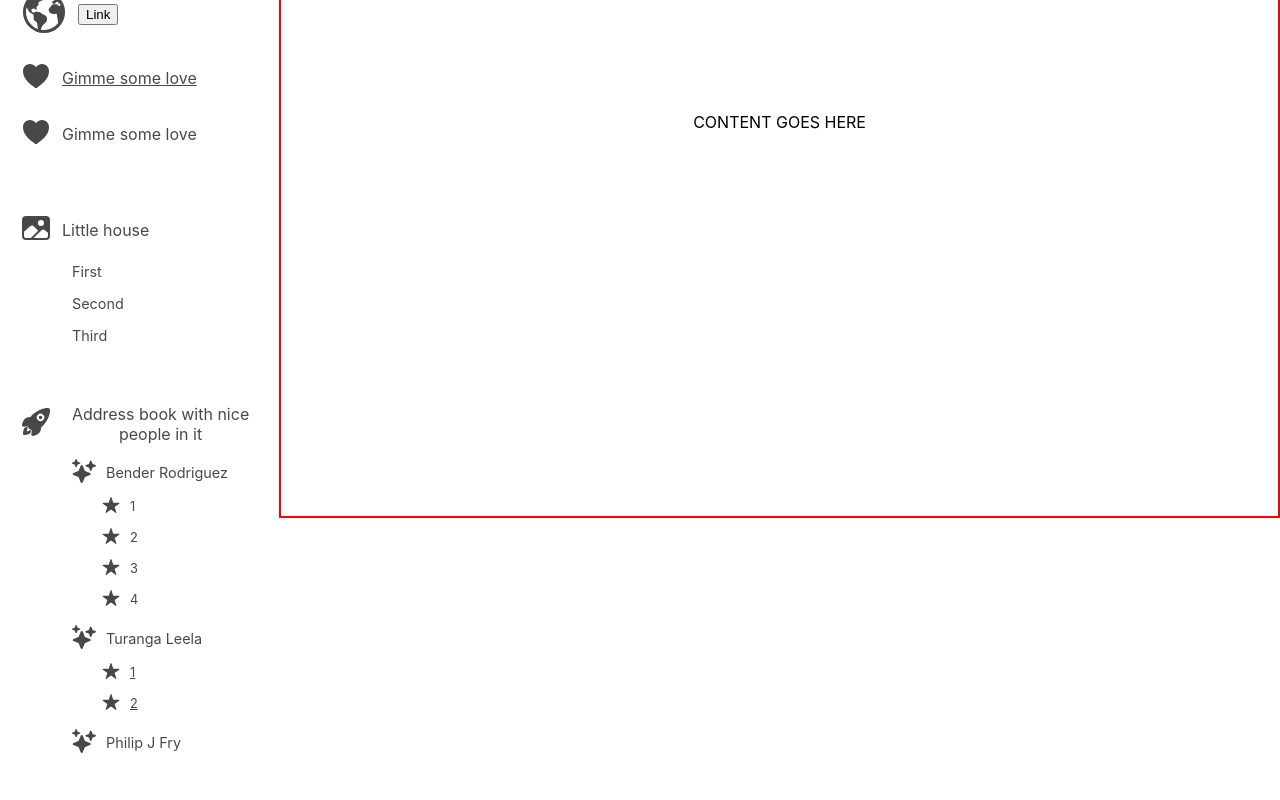
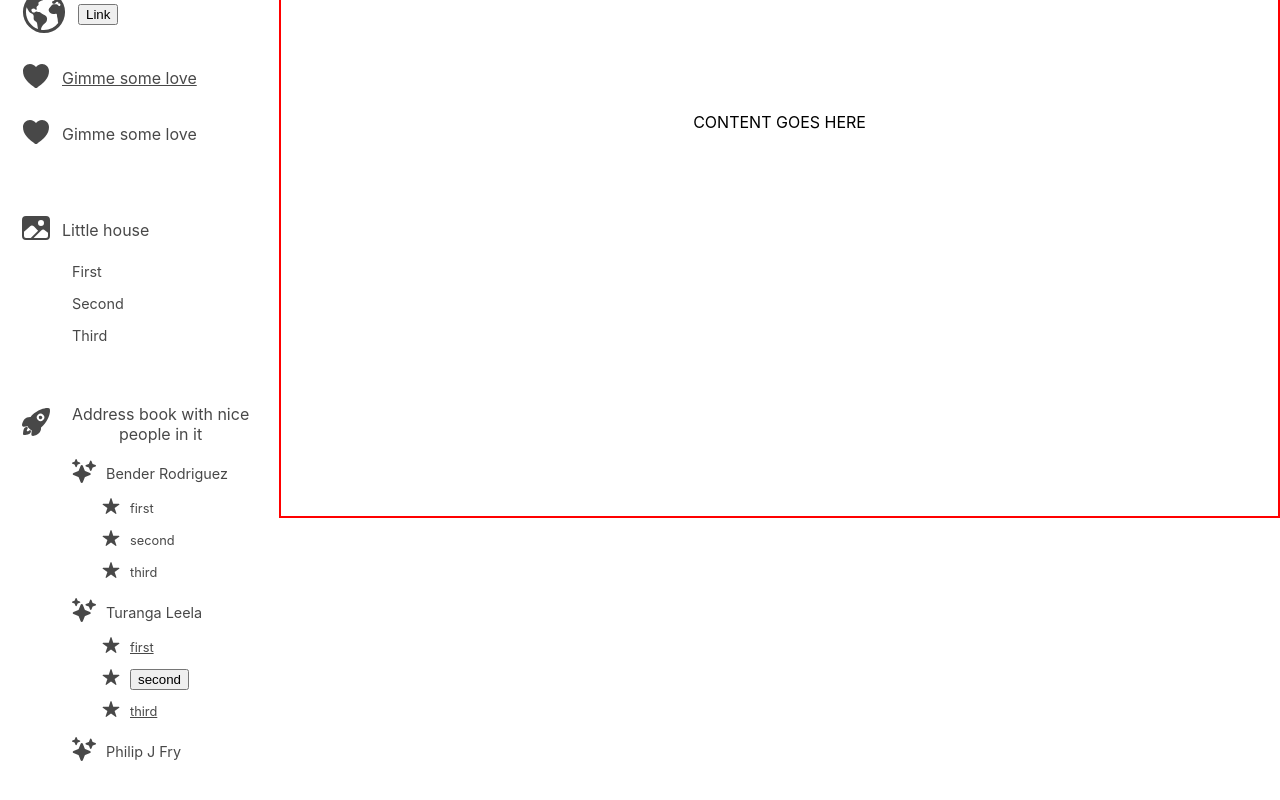
Before and after one commit to cpmech/rcomps, a React (Create React App) app: page / in a window 1280 px wide. Shown: the part 280-1080 px from the top of the page. Built offline with nearby package versions, Linux system fonts and the light colour scheme.

Commit message:
Fix use of link in sub entries

```diff
--- a/src/components/layout/RcMenuHoriz.tsx
+++ b/src/components/layout/RcMenuHoriz.tsx
@@ -19,6 +19,7 @@ export interface RcMenuHorizProps {
   paddingVert?: string;
   paddingHoriz?: string;
   gapVert?: string;
+  gapVertSubEntries?: string;
   gapVertSubSubEntries?: string;
   gapHorizLabel?: string;
   gapHorizSubLabel?: string;
@@ -46,6 +47,7 @@ export const RcMenuHoriz: React.FC<RcMenuHorizProps> = ({
   paddingVert = '5px',
   paddingHoriz = '20px',
   gapVert = '5px',
+  gapVertSubEntries = '15px',
   gapVertSubSubEntries = '10px',
   gapHorizLabel = '10px',
   gapHorizSubLabel = '10px',
@@ -90,6 +92,24 @@ export const RcMenuHoriz: React.FC<RcMenuHorizProps> = ({
       align-items: center;
     `,
 
+    sub: css`
+      color: ${color};
+      margin-left: ${gapHorizLabel};
+      display: flex;
+      flex-direction: row;
+      align-items: center;
+      padding-top: ${gapVertSubEntries};
+    `,
+
+    subsub: css`
+      color: ${color};
+      margin-left: calc(${gapHorizLabel} + ${indentSub});
+      display: flex;
+      flex-direction: row;
+      align-items: center;
+      padding-top: ${gapVertSubSubEntries};
+    `,
+
     label: css`
       margin-left: ${gapHorizLabel};
     `,
@@ -106,30 +126,21 @@ export const RcMenuHoriz: React.FC<RcMenuHorizProps> = ({
     labelSub: (underline = false) => css`
       color: ${color};
       ${underline ? 'text-decoration: underline;' : 'text-decoration: none;'}
-      margin-left: ${gapHorizLabel};
       font-size: ${fontSizeSubEntries};
       cursor: pointer;
       :hover {
         color: ${colorHover};
       }
-      display: flex;
-      flex-direction: row;
-      align-items: center;
     `,
 
     labelSubSub: (underline = false) => css`
       color: ${color};
       ${underline ? 'text-decoration: underline;' : 'text-decoration: none;'}
-      margin-left: calc(${gapHorizLabel} + ${indentSub});
       font-size: ${fontSizeSubSubEntries};
       cursor: pointer;
       :hover {
         color: ${colorHover};
       }
-      display: flex;
-      flex-direction: row;
-      align-items: center;
-      padding-top: ${gapVertSubSubEntries};
     `,
 
     icon: css`
@@ -157,19 +168,20 @@ export const RcMenuHoriz: React.FC<RcMenuHorizProps> = ({
       subsub.link
     ) : subsub.onClick ? (
       <div css={styles.labelSubSub(subsub.underline)} onClick={subsub.onClick}>
-        <div css={subsub.icon && styles.iconSubSub}>{subsub.icon}</div>
-        <div>{subsub.label}</div>
+        {subsub.label}
       </div>
     ) : (
       <a css={styles.labelSubSub(subsub.underline)} href={subsub.href}>
-        <div css={subsub.icon && styles.iconSubSub}>{subsub.icon}</div>
-        <div>{subsub.label}</div>
+        {subsub.label}
       </a>
     );
     return (
       <Fragment key={key}>
         <div></div>
-        {ele}
+        <div css={styles.subsub}>
+          <div css={subsub.icon && styles.iconSubSub}>{subsub.icon}</div>
+          {ele}
+        </div>
       </Fragment>
     );
   };
@@ -182,19 +194,20 @@ export const RcMenuHoriz: React.FC<RcMenuHorizProps> = ({
       sub.link
     ) : sub.onClick ? (
       <div css={styles.labelSub(sub.underline)} onClick={sub.onClick}>
-        <div css={sub.icon && styles.iconSub}>{sub.icon}</div>
-        <div>{sub.label}</div>
+        {sub.label}
       </div>
     ) : (
       <a css={styles.labelSub(sub.underline)} href={sub.href}>
-        <div css={sub.icon && styles.iconSub}>{sub.icon}</div>
-        <div>{sub.label}</div>
+        {sub.label}
       </a>
     );
     return (
       <Fragment key={key}>
         <div></div>
-        {ele}
+        <div css={styles.sub}>
+          <div css={sub.icon && styles.iconSub}>{sub.icon}</div>
+          {ele}
+        </div>
         {sub.subSubEntries?.map((subsub, k) => renderSubSubEntry(`${key}-${k}`, subsub))}
       </Fragment>
     );
--- a/src/components/layout/RcMenuVert.tsx
+++ b/src/components/layout/RcMenuVert.tsx
@@ -1,6 +1,6 @@
 /** @jsxImportSource @emotion/react */
 import { css } from '@emotion/react';
-import { Fragment, ReactNode } from 'react';
+import { Fragment } from 'react';
 import { RcMenuEntry, RcMenuSubEntry, RcMenuSubSubEntry } from './RcMenuEntry';
 
 export interface RcMenuVertProps {
@@ -101,15 +101,36 @@ export const RcMenuVert: React.FC<RcMenuVertProps> = ({
       grid-template-columns: auto auto;
       justify-content: flex-start;
       align-items: center;
+      ${labelWordBreak ? `word-break: break-all;` : ''}
+    `,
+
+    sub: css`
+      color: ${color};
+      margin-left: ${gapHorizLabel};
+      display: flex;
+      flex-direction: row;
+      align-items: center;
+      padding-top: ${gapVertSubEntries};
+      ${labelSubWordBreak ? `word-break: break-all;` : ''}
+    `,
+
+    subsub: css`
+      color: ${color};
+      margin-left: calc(${gapHorizLabel} + ${indentSub});
+      display: flex;
+      flex-direction: row;
+      align-items: center;
+      padding-top: ${gapVertSubSubEntries};
+      ${labelSubWordBreak ? `word-break: break-all;` : ''}
     `,
 
     label: css`
+      color: ${color};
       ${labelWordBreak ? `word-break: break-all;` : ''}
     `,
 
     labelHL: (underline = false) => css`
       color: ${color};
-      ${labelWordBreak ? `word-break: break-all;` : ''}
       ${underline ? 'text-decoration: underline;' : 'text-decoration: none;'}
       cursor: pointer;
       :hover {
@@ -119,34 +140,22 @@ export const RcMenuVert: React.FC<RcMenuVertProps> = ({
 
     labelSub: (underline = false) => css`
       color: ${color};
-      ${labelSubWordBreak ? `word-break: break-all;` : ''}
       ${underline ? 'text-decoration: underline;' : 'text-decoration: none;'}
-      margin-left: ${gapHorizLabel};
       font-size: ${fontSizeSubEntries};
       cursor: pointer;
       :hover {
         color: ${colorHover};
       }
-      display: flex;
-      flex-direction: row;
-      align-items: center;
-      padding-top: ${gapVertSubEntries};
     `,
 
     labelSubSub: (underline = false) => css`
       color: ${color};
-      ${labelSubWordBreak ? `word-break: break-all;` : ''}
       ${underline ? 'text-decoration: underline;' : 'text-decoration: none;'}
-      margin-left: calc(${gapHorizLabel} + ${indentSub});
       font-size: ${fontSizeSubSubEntries};
       cursor: pointer;
       :hover {
         color: ${colorHover};
       }
-      display: flex;
-      flex-direction: row;
-      align-items: center;
-      padding-top: ${gapVertSubSubEntries};
     `,
 
     icon: css`
@@ -170,19 +179,20 @@ export const RcMenuVert: React.FC<RcMenuVertProps> = ({
       subsub.link
     ) : subsub.onClick ? (
       <div css={styles.labelSubSub(subsub.underline)} onClick={subsub.onClick}>
-        <div css={subsub.icon && styles.iconSubSub}>{subsub.icon}</div>
-        <div>{subsub.label}</div>
+        {subsub.label}
       </div>
     ) : (
       <a css={styles.labelSubSub(subsub.underline)} href={subsub.href}>
-        <div css={subsub.icon && styles.iconSubSub}>{subsub.icon}</div>
-        <div>{subsub.label}</div>
+        {subsub.label}
       </a>
     );
     return (
       <Fragment key={key}>
         <div></div>
-        {ele}
+        <div css={styles.subsub}>
+          <div css={subsub.icon && styles.iconSubSub}>{subsub.icon}</div>
+          {ele}
+        </div>
       </Fragment>
     );
   };
@@ -195,19 +205,20 @@ export const RcMenuVert: React.FC<RcMenuVertProps> = ({
       sub.link
     ) : sub.onClick ? (
       <div css={styles.labelSub(sub.underline)} onClick={sub.onClick}>
-        <div css={sub.icon && styles.iconSub}>{sub.icon}</div>
-        <div>{sub.label}</div>
+        {sub.label}
       </div>
     ) : (
       <a css={styles.labelSub(sub.underline)} href={sub.href}>
-        <div css={sub.icon && styles.iconSub}>{sub.icon}</div>
-        <div>{sub.label}</div>
+        {sub.label}
       </a>
     );
     return (
       <Fragment key={key}>
         <div></div>
-        {ele}
+        <div css={styles.sub}>
+          <div css={sub.icon && styles.iconSub}>{sub.icon}</div>
+          {ele}
+        </div>
         {sub.subSubEntries?.map((subsub, k) => renderSubSubEntry(`${key}-${k}`, subsub))}
       </Fragment>
     );
--- a/src/components/layout/__stories__/menuEntries.tsx
+++ b/src/components/layout/__stories__/menuEntries.tsx
@@ -65,22 +65,46 @@ export const entries: RcMenuEntry[] = [
         icon: <IconSparkles size="24px" />,
         label: 'Bender Rodriguez',
         onClick: () => window.alert('Bender clicked'),
-        subSubEntries: [1, 2, 3, 4].map((num) => ({
-          icon: <IconStar size="18px" />,
-          label: `${num}`,
-          onClick: () => window.alert(`Bender clicked on number ${num}`),
-        })),
+        subSubEntries: [
+          {
+            icon: <IconStar size="18px" />,
+            label: `first`,
+            onClick: () => window.alert(`Bender clicked on first`),
+          },
+          {
+            icon: <IconStar size="18px" />,
+            label: `second`,
+            onClick: () => window.alert(`Bender clicked on second`),
+          },
+          {
+            icon: <IconStar size="18px" />,
+            label: `third`,
+            onClick: () => window.alert(`Bender clicked on third`),
+          },
+        ],
       },
       {
         icon: <IconSparkles size="24px" />,
         label: 'Turanga Leela',
         onClick: () => window.alert('Leela clicked'),
-        subSubEntries: [1, 2].map((num) => ({
-          icon: <IconStar size="18px" />,
-          label: `${num}`,
-          href: 'route',
-          underline: true,
-        })),
+        subSubEntries: [
+          {
+            icon: <IconStar size="18px" />,
+            label: `first`,
+            href: 'route',
+            underline: true,
+          },
+          {
+            icon: <IconStar size="18px" />,
+            link: <button onClick={() => window.alert('second clicked')}>second</button>,
+          },
+          {
+            icon: <IconStar size="18px" />,
+            label: `third`,
+            href: 'route',
+            underline: true,
+          },
+        ],
       },
       {
         icon: <IconSparkles size="24px" />,
```
Also changed, not shown: 1 other file (tests, documents, lock files or other folders).
